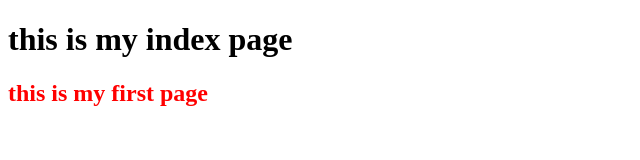
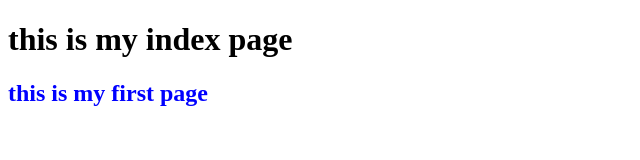
Before and after one commit to priyankavhawal/html-demo-1, a plain HTML site: page index.html in a window 1280 px wide. Shown: the whole page, without its empty margins (0-640 px from the left). Drawn offline with Linux system fonts and the light colour scheme.

Commit message:
changed h2 from red to blue

```diff
--- a/index.html
+++ b/index.html
@@ -8,7 +8,8 @@
     <style>
         h2{
            /* color:green; */
-            color:red;
+            /* color:red; */
+            color: blue;
         }
     </style>
 </head>
```
